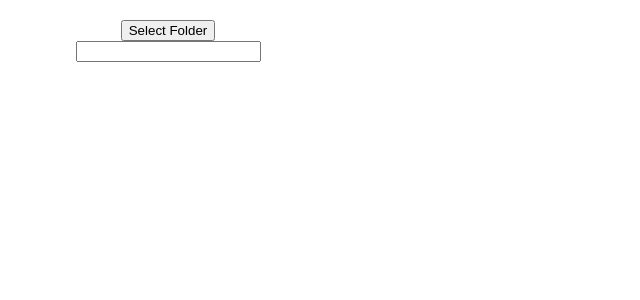
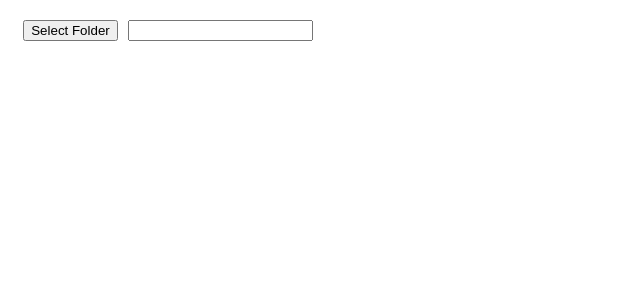
Before and after one commit to aeronson/fs-view, an Angular app: page / in a window 1280 px wide. Shown: the top 300 px of the page, without its empty margins (0-640 px from the left). Built offline with nearby package versions, Linux system fonts and the light colour scheme.

Commit message:
video controls

```diff
--- a/src/app/app.html
+++ b/src/app/app.html
@@ -1,7 +1,9 @@
 <div id="main">
   <div id="file-block">
-    <button (click)="selectFolder()">Select Folder</button>
-    <input type="text" [(ngModel)]="selectedFolder" readonly>
+    <div class="file-controls-block">
+      <button (click)="selectFolder()">Select Folder</button>
+      <input type="text" [(ngModel)]="selectedFolder" readonly>
+    </div>
     <div id="file-list">
       <select [size]="files.length" [(ngModel)]="selectedFile" *ngIf="files.length" (change)="loadVideo()">
         <option *ngFor="let f of files" [value]="getFileName(f)">{{getFileName(f)}}</option>
@@ -10,7 +12,7 @@
   </div>
   <div id="video-block" *ngIf="selectedFile">
     <div class="video-container">
-      <video #videoRef *ngIf="videoSrc" [src]="videoSrc" autoplay muted></video>
+      <video #videoRef *ngIf="videoSrc" [src]="videoSrc" muted (ended)="next()" (loadeddata)="onLoadedData()"></video>
     </div>
     <div class="video-controls">
       <button (click)="play()">Play</button>
--- a/src/app/app.scss
+++ b/src/app/app.scss
@@ -16,6 +16,11 @@
   }
 }
 
+.file-controls-block  {
+    display:flex;
+    flex-direction: row;
+    gap: 10px;
+}
 #video-block {
   display: flex;
   flex-direction: column;
--- a/src/app/app.ts
+++ b/src/app/app.ts
@@ -1,5 +1,5 @@
 import { CommonModule } from '@angular/common';
-import { Component, ElementRef, signal, ViewChild } from '@angular/core';
+import { Component, signal, ViewChild, ElementRef } from '@angular/core';
 import { FormsModule } from '@angular/forms';
 import { RouterOutlet } from '@angular/router';
 
@@ -18,6 +18,7 @@ export class App {
   selectedFile = '';
   videoSrc = '';
   currentIndex = -1;
+  isPlaying = false;
 
   @ViewChild('videoRef') videoRef!: ElementRef<HTMLVideoElement>;
 
@@ -44,23 +45,28 @@ export class App {
     if (!this.selectedFile) return;
     const selected = this.files.find(f => this.getFileName(f) === this.selectedFile);
     if (selected) {
+      this.currentIndex = this.files.indexOf(selected);
       const file = await selected.getFile();
       this.videoSrc = URL.createObjectURL(file);
     }
   }
 
+  onLoadedData() {
+    if (this.isPlaying) {
+      this.play();
+    }
+  }
+
   async previous() {
     if (this.currentIndex > 0) {
-      const newIndex = this.currentIndex - 1;
-      this.selectedFile = this.getFileName(this.files[newIndex]);
+      this.selectedFile = this.getFileName(this.files[this.currentIndex - 1]);
       await this.loadVideo();
     }
   }
 
   async next() {
     if (this.currentIndex < this.files.length - 1) {
-      const newIndex = this.currentIndex + 1;
-      this.selectedFile = this.getFileName(this.files[newIndex]);
+      this.selectedFile = this.getFileName(this.files[this.currentIndex + 1]);
       await this.loadVideo();
     }
   }
@@ -70,14 +76,17 @@ export class App {
       this.videoRef.nativeElement.currentTime = 0;
     }
   }
+
   play() {
     if (this.videoRef) {
+      this.isPlaying = true;
       this.videoRef.nativeElement.play();
     }
   }
 
   pause() {
     if (this.videoRef) {
+      this.isPlaying = false;
       this.videoRef.nativeElement.pause();
     }
   }
```
